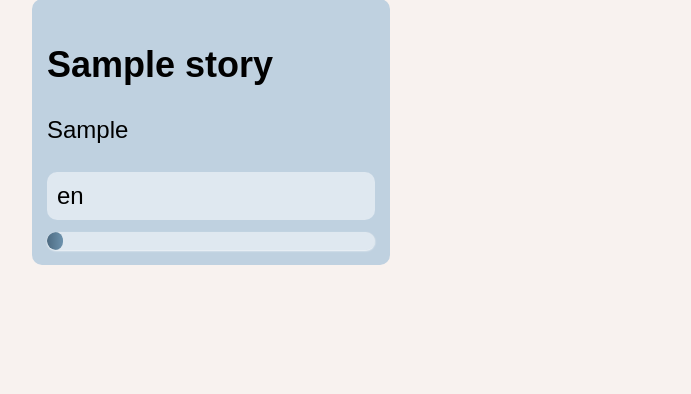
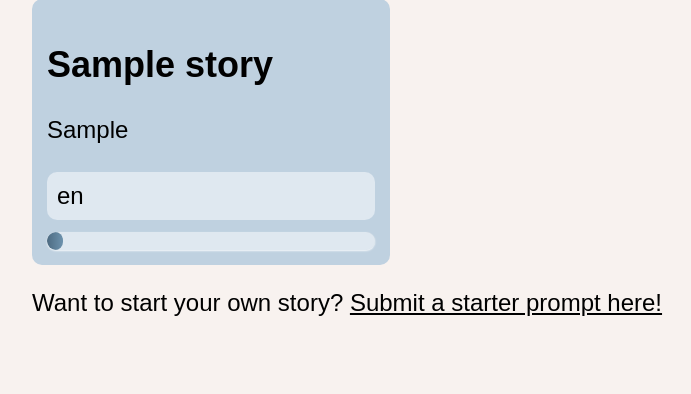
Before and after one commit to imaquair/82304, a Django app: page / in a window 1280 px wide. Shown: the part 271-665 px from the top of the page, without its empty margins (36-727 px from the left). Run offline with Django 5.2, Linux system fonts and the light colour scheme; tables that the repository leaves empty hold one stand-in row (values such as "Sample post"); some web fonts are replaced.

Commit message:
Add form for users to start their own stories

```diff
--- a/Software/chaineHistoire/templates/library.html
+++ b/Software/chaineHistoire/templates/library.html
@@ -46,6 +46,7 @@
                     </a>
                 {% endfor %}
                 </div>
+                <p>Want to start your own story? <a href="https://forms.gle/r5zcZ7E8AQczUc6T8" style="text-decoration: underline;">Submit a starter prompt here!</a></p>
             {% else %}
                 <p>No stories yet</p>
             {% endif %}
```
